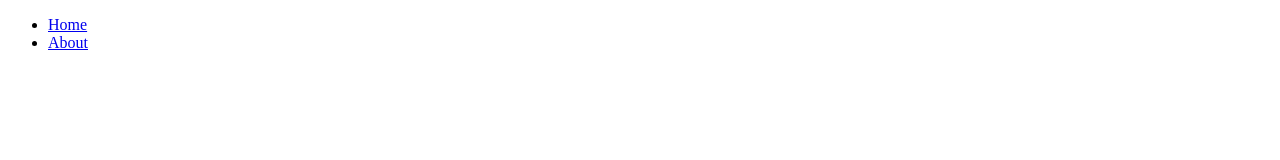
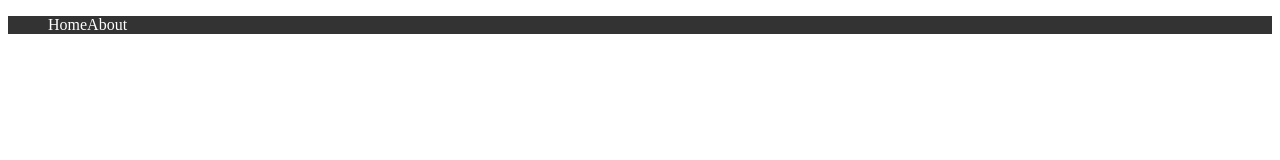
Before and after one commit to ShibeGG1/ShibeGG1.github.io, a plain HTML site: page index.html in a window 1280 px wide. Drawn offline with Linux system fonts and the light colour scheme.

Commit message:
Update index.html

```diff
--- a/index.html
+++ b/index.html
@@ -1,5 +1,37 @@
 <!DOCTYPE html>
 <html>
+<head>
+<style>
+ul {
+	list-style-type: none;
+	margin: 0,
+	padding: 0;
+	overflow: hidden;
+	background-color: #333;
+}
+
+li {
+	float: left;
+	}
+
+li a {
+	display: block;
+	color: white;
+	text-align: center;
+	padding 24px 26px;
+	text-decoration: none;
+	}
+
+	li a:hover:not(.active) {
+		background-color: #111;
+	}
+	.active {
+		background-color: #04AA6D;
+	}
+
+	</style>
+	</head>
+
 <head>
 	<title>Josh's Homepage</title>
 </head>
```
